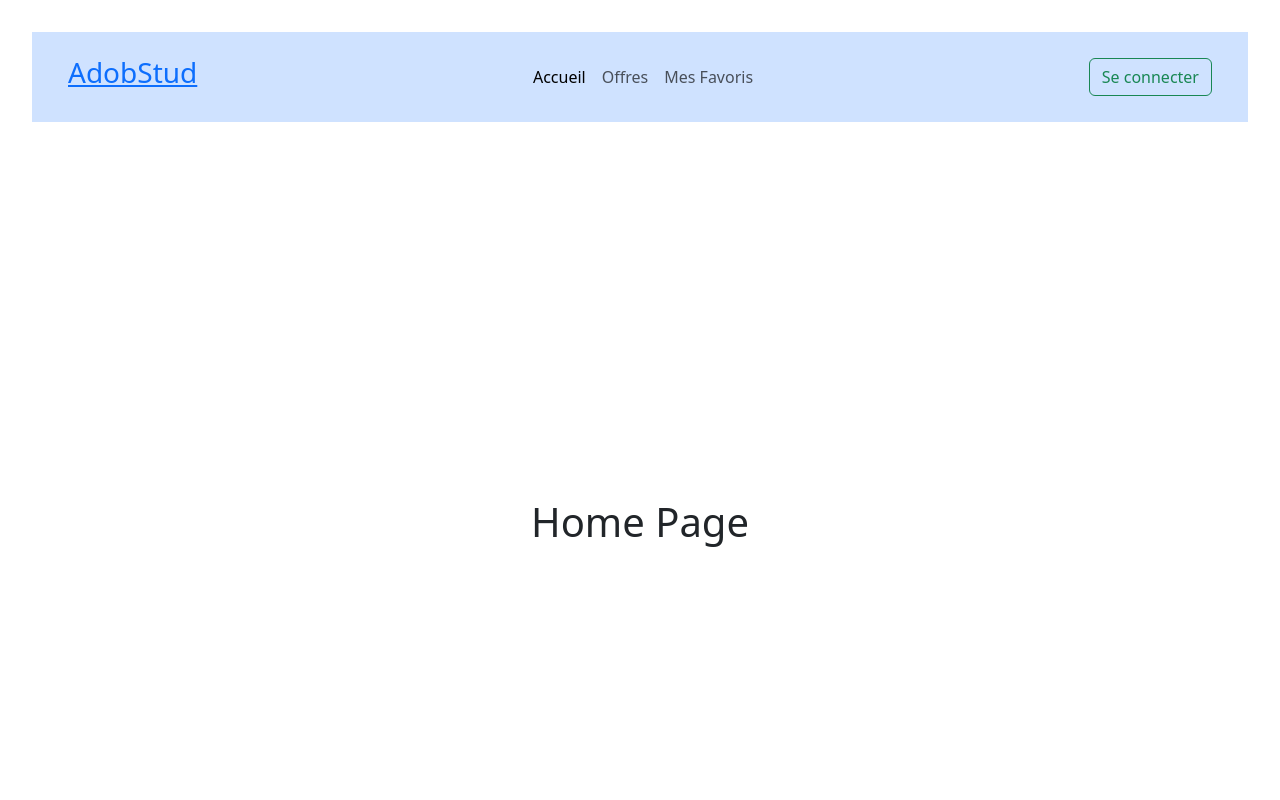
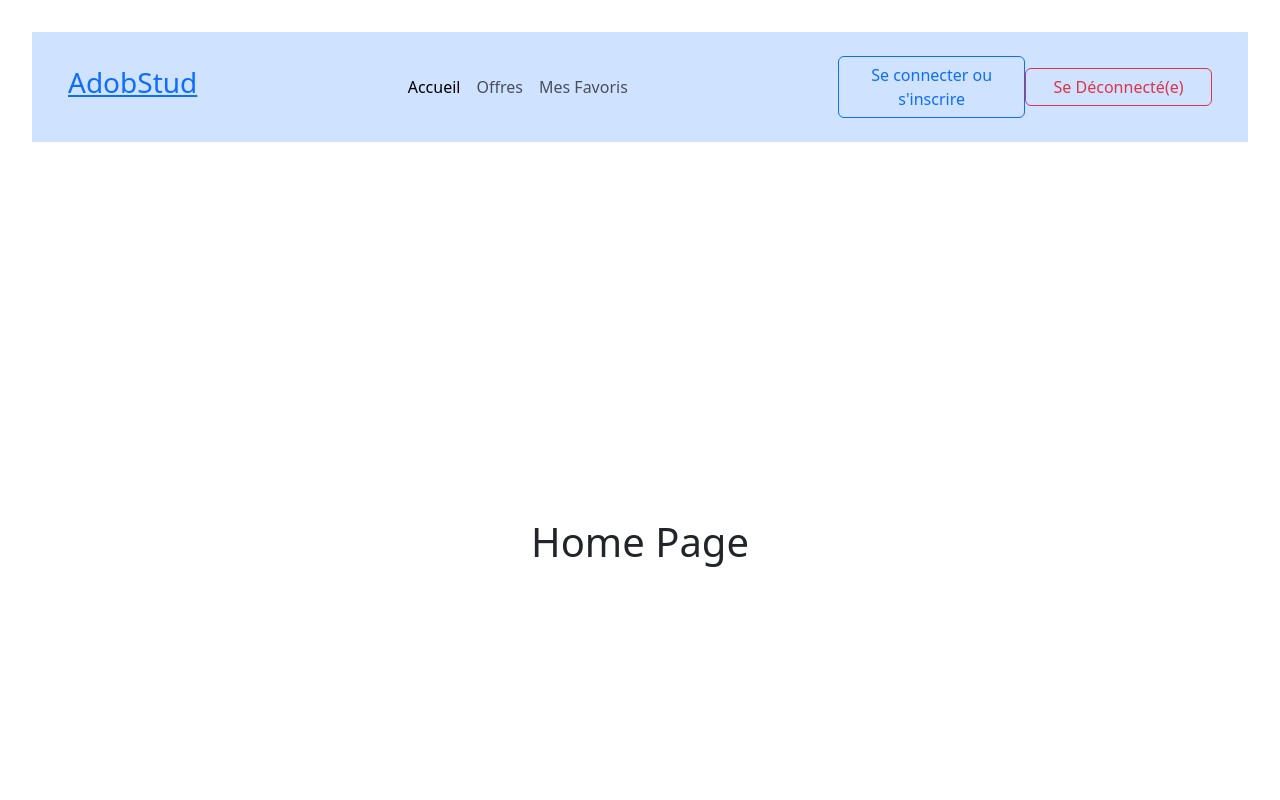
Before and after one commit to Doudou210/gestions-offres, a React (Vite) app in the folder frontend/: page / in a window 1280 px wide. Shown: the top 800 px of the page. Built offline with nearby package versions, Linux system fonts and the light colour scheme.

Commit message:
refactory of header

```diff
--- a/frontend/src/components/navBars/Header.tsx
+++ b/frontend/src/components/navBars/Header.tsx
@@ -1,7 +1,5 @@
 import { Link, useNavigate } from "react-router-dom";
 import "../../assets/css/navBar/NavBar.css"
-import "bootstrap/dist/css/bootstrap.min.css";
-
 
 export default function Header() {
   const navigate = useNavigate();
@@ -13,12 +11,12 @@ export default function Header() {
   }
   return (
     <nav className="navbar navbar-expand-lg bg-primary-subtle p-4">
-      <div className="container-fluid d-flex justify-content-evenly align-items-center">
+      <div className="container-fluid d-flex justify-content-between align-items-center">
         <h3><Link to={"/"}> AdobStud </Link></h3>
         <button className="navbar-toggler" type="button" data-bs-toggle="collapse" data-bs-target="#navbarSupportedContent" aria-controls="navbarSupportedContent" aria-expanded="false" aria-label="Toggle navigation">
           <span className="navbar-toggler-icon"></span>
         </button>
-        <div className="collapse navbar-collapse" id="navbarSupportedContent">
+        <div className="collapse navbar-collapse justify-content-center" id="navbarSupportedContent">
           <ul className="navbar-nav mx-auto mb-2 mb-lg-0">
             <li className="nav-item">
               <Link to={"/"} className="nav-link active" aria-current="page">Accueil</Link>
@@ -29,8 +27,12 @@ export default function Header() {
             <li className="nav-item">
               <Link to={"/mes_favoris"} className="nav-link"> Mes Favoris</Link>
             </li>
+            <hr />
           </ul>
-          <button className="btn btn-outline-success" type="button" onClick={handleClickAuth}>Se connecter</button>
+          <div className="d-flex justify-content-center align-items-center">
+            <button className="btn btn-outline-primary w-50" type="button" onClick={handleClickAuth}>Se connecter ou s'inscrire</button><br />
+            <button className="btn btn-outline-danger w-50" type="button" onClick={handleClickAuth}>Se Déconnecté(e)</button>
+          </div>
         </div>
       </div>
     </nav>
```
Also changed, not shown: frontend/src/main.tsx (+8 -6 lines).
